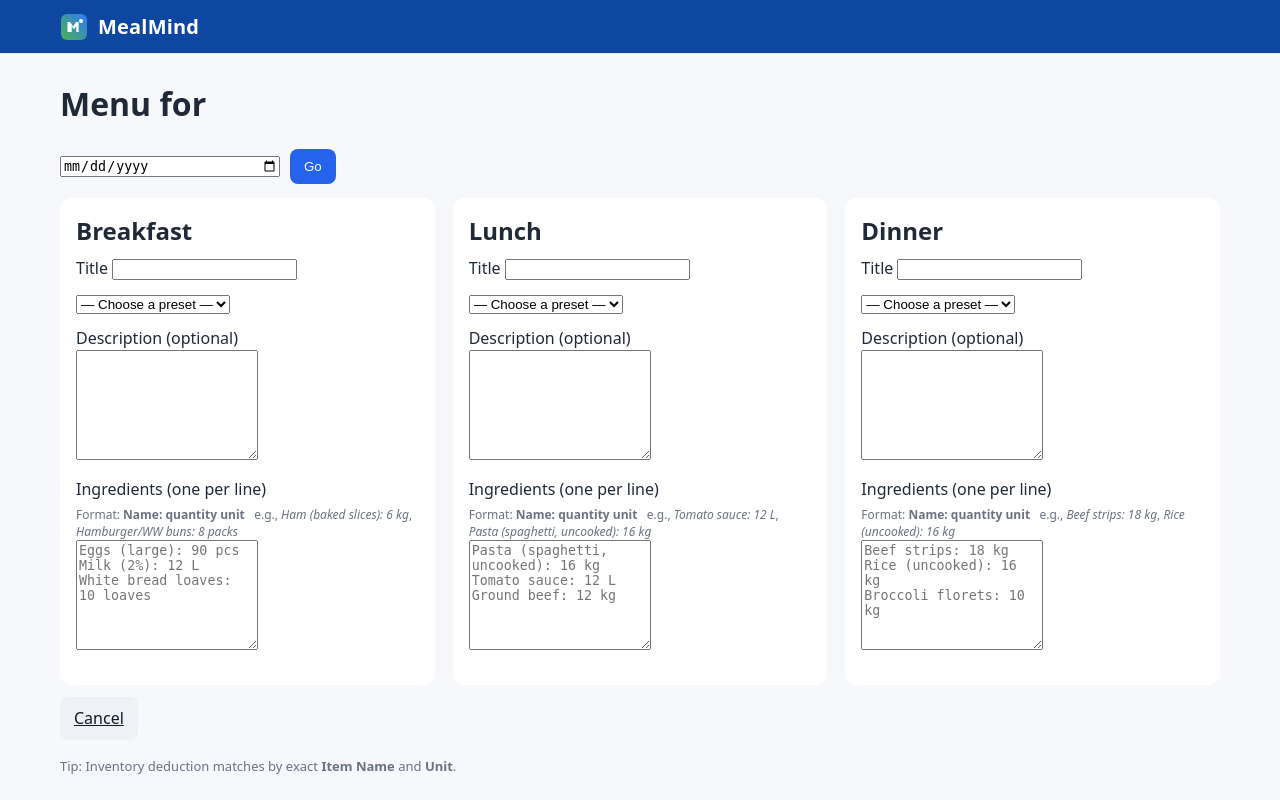
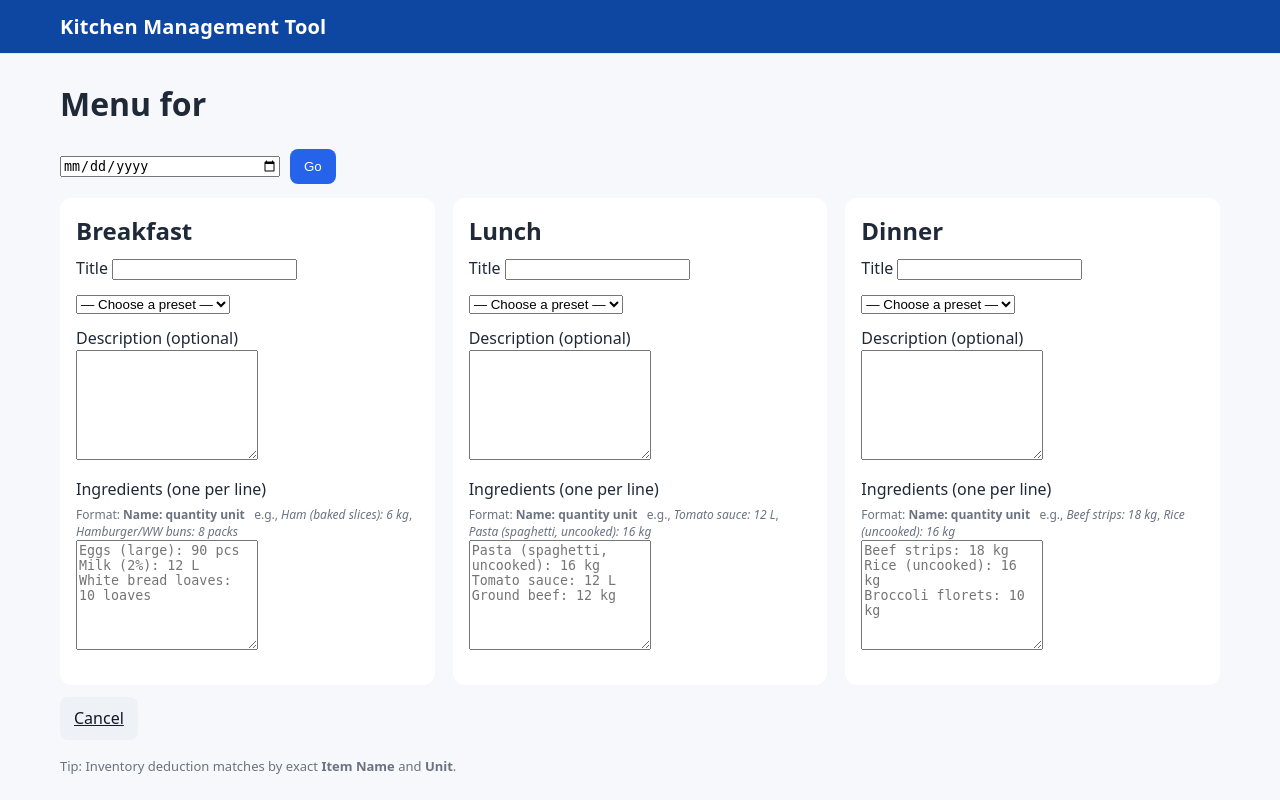
Before and after one commit to itsmeAubreey/mealmind, a Python web app: template templates/menu.html in a window 1280 px wide. Run offline with Jinja, Linux system fonts and the light colour scheme; the template is opened without the code that fills it, so the values that code supplies are empty.

Commit message:
Update base.html

```diff
--- a/templates/base.html
+++ b/templates/base.html
@@ -3,9 +3,8 @@
   <head>
     <meta charset="utf-8" />
     <meta name="viewport" content="width=device-width,initial-scale=1" />
-    <title>{% block title %}{% endblock %} — MealMind</title>
+    <title>{% block title %}MealMind{% endblock %}</title>
 
-    <!-- Basic reset + layout -->
     <style>
       :root{
         --brand:#0e47a1;          /* top bar blue */
@@ -14,43 +13,43 @@
         --bg:#f6f8fb;
         --card:#ffffff;
         --text:#1f2937;
+        --border:#eaecf0;
       }
       *{box-sizing:border-box}
       html,body{height:100%}
-      body{margin:0;background:var(--bg);color:var(--text);font:16px/1.45 system-ui, -apple-system, Segoe UI, Roboto, Helvetica, Arial, sans-serif}
+      body{
+        margin:0;background:var(--bg);color:var(--text);
+        font:16px/1.45 system-ui, -apple-system, Segoe UI, Roboto, Helvetica, Arial, sans-serif
+      }
 
-      /* ===== Top Bar (forced left/right) ===== */
+      /* ===== Top Bar ===== */
       header#mm-topbar{background:var(--brand); color:#fff; box-shadow:0 1px 0 rgba(0,0,0,.06)}
       #mm-topbar .mm-row{
         max-width:1200px; margin:0 auto; padding:12px 20px;
-        display:flex !important; align-items:center !important;
-        justify-content:space-between !important; gap:16px;
+        display:flex; align-items:center; justify-content:space-between; gap:16px;
         width:100%;
       }
       #mm-topbar .mm-brand{
         display:flex; align-items:center; gap:10px;
-        color:#fff; text-decoration:none; white-space:nowrap;
+        color:#fff; text-decoration:none; white-space:nowrap; font-weight:800; letter-spacing:.2px; font-size:20px;
       }
-      #mm-topbar .mm-mark{width:28px;height:28px;display:block}
-      #mm-topbar .mm-text{font-weight:800; letter-spacing:.2px; font-size:20px}
-
       #mm-topbar .mm-logout{
         background:var(--brand-btn); color:#fff; text-decoration:none;
         padding:10px 16px; border-radius:12px; font-weight:600;
         display:inline-flex; align-items:center; gap:8px;
       }
       #mm-topbar .mm-logout:hover{background:var(--brand-btn-h)}
-      /* kill any center rules from other styles */
-      #mm-topbar, #mm-topbar *{text-align:initial !important}
 
       /* ===== Page container ===== */
       main#mm-main{max-width:1200px;margin:28px auto;padding:0 20px}
-      .flash{padding:12px 14px;border-radius:10px;margin:12px 0;font-weight:600}
+
+      /* Flash messages */
+      .flash{padding:12px 14px;border-radius:10px;margin:12px 0;font-weight:600;border:1px solid var(--border)}
       .flash.success{background:#e8f7ee;color:#136f3a}
       .flash.error{background:#fde8e8;color:#9b1c1c}
       .flash.info{background:#eef2ff;color:#1e3a8a}
 
-      /* Optional: buttons/links look consistent */
+      /* Utility */
       a.btn{display:inline-block;padding:10px 14px;border-radius:10px;text-decoration:none}
     </style>
 
@@ -61,13 +60,11 @@
     <!-- ===== Header ===== -->
     <header id="mm-topbar">
       <div class="mm-row">
-        <a class="mm-brand" href="{{ url_for('dashboard') }}">
-          <img src="{{ url_for('static', filename='img/mealmind-mark.svg') }}" alt="MealMind" class="mm-mark">
-          <span class="mm-text">MealMind</span>
-        </a>
+        <!-- Brand link to Dashboard per your UI preference -->
+        <a class="mm-brand" href="{{ url_for('dashboard') }}">Kitchen Management Tool</a>
 
-        {% if session.get('user') %}
-          <a class="mm-logout" href="{{ url_for('logout') }}">↦ Logout</a>
+        {% if current_user.is_authenticated %}
+          <a class="mm-logout" href="{{ url_for('logout') }}">Logout</a>
         {% endif %}
       </div>
     </header>
```
